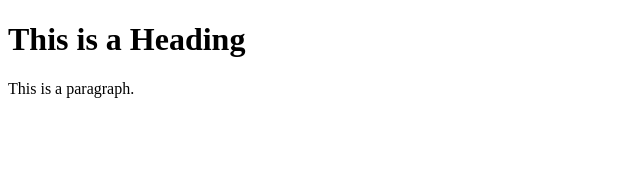
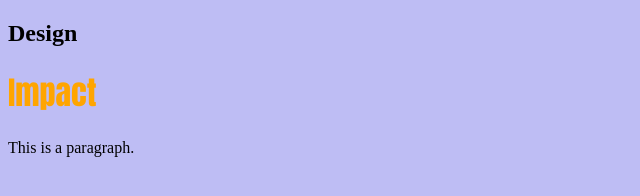
Before and after one commit to gayle-l-vivona/17_homework_17, a plain HTML site: page images/index.html in a window 1280 px wide. Shown: the whole page, without its empty margins (0-640 px from the left). Drawn offline with Linux system fonts and the light colour scheme; files that its build step writes are made by us from their sources.

Commit message:
start
start

```diff
--- a/css/style.css
+++ b/css/style.css
@@ -0,0 +1,7 @@
+h1 {
+    color:orange;
+    font-family: Impact, Haettenschweiler, 'Arial Narrow Bold', sans-serif;
+}
+body {
+    background-color: rgb(93, 91, 228, 0.4);
+}
--- a/images/index.html
+++ b/images/index.html
@@ -1,11 +1,16 @@
 <!DOCTYPE html>
 <html>
 <head>
-<title>Page Title</title>
+<title>17_homework_17</title>
+<link rel="stylesheet" type="text/css" href="css/style.css">
 </head>
 <body>
 
-<h1>This is a Heading</h1>
+<h2>Design</h2>
+<h1>Impact</h1>
+<div class="column-layout">
+    <div class="left-column">
+</div>
 <p>This is a paragraph.</p>
 
 </body>
```
